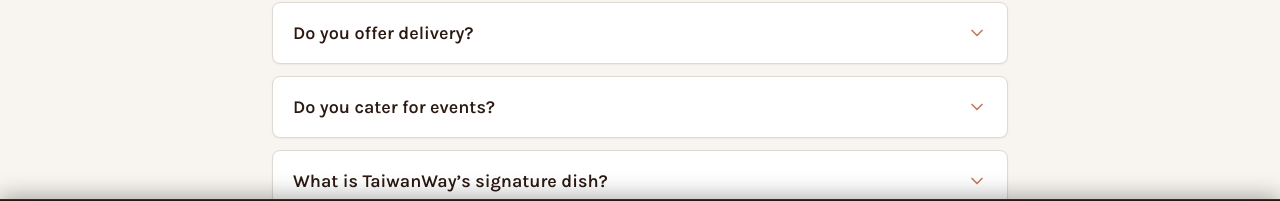
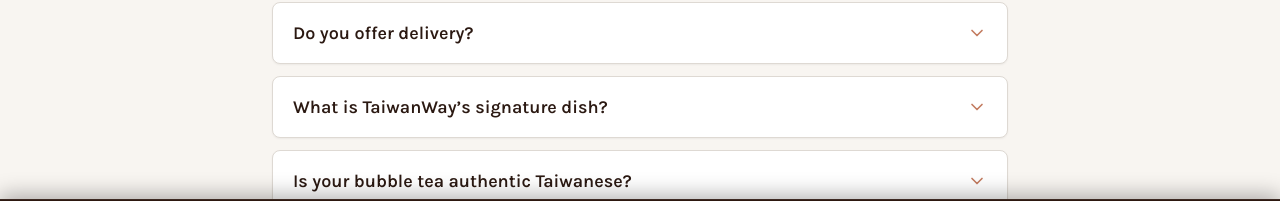
Before and after one commit to lunhsiangyuan/taiwanway, a Next.js app: page /faq in a window 1280 px wide. Shown: the part 471-672 px from the top of the page. Built offline with nearby package versions, Linux system fonts and the light colour scheme; no server answers.

Commit message:
fix(faq): remove catering question pending availability confirmation (#13)
Amy: catering service isn't confirmed yet — pull the FAQ entry so we
don't promise something that may not be available.

Co-authored-by: amyheish-prog <277500129+amyheish-prog@users.noreply.github.com>

```diff
--- a/app/faq/faqs.ts
+++ b/app/faq/faqs.ts
@@ -22,14 +22,6 @@
     a_zh: '有。我們透過 Uber Eats 提供外送服務，涵蓋 Middletown 及 Orange County 周邊地區。也可以在 order.taiwanwayny.com 線上訂餐到店自取。',
     q_es: '¿Ofrecen entrega a domicilio?',
     a_es: 'Sí. TaiwanWay ofrece entrega a través de Uber Eats en Middletown y áreas cercanas del condado de Orange. También pueden ordenar en línea para recoger en la tienda en order.taiwanwayny.com.',
-  },
-  {
-    q_en: 'Do you cater for events?',
-    a_en: 'Yes. TaiwanWay offers catering for corporate lunches, birthday parties, community events, and private gatherings. Popular catering items include beef noodle soup, braised pork rice, bubble tea, and Taiwanese pineapple cake. Contact us at 845-381-1002 or visit taiwanwayny.com/catering.',
-    q_zh: '有外燴服務嗎？',
-    a_zh: '有。我們提供公司午餐、生日派對、社區活動、私人聚會的外燴。熱門品項包括牛肉麵、滷肉飯、珍珠奶茶、台灣鳳梨酥。可致電 845-381-1002 或至 taiwanwayny.com/catering 洽詢。',
-    q_es: '¿Ofrecen catering para eventos?',
-    a_es: 'Sí. Ofrecemos catering para almuerzos corporativos, fiestas de cumpleaños, eventos comunitarios y reuniones privadas. Llámenos al 845-381-1002 o visite taiwanwayny.com/catering.',
   },
   {
     q_en: 'What is TaiwanWay\u2019s signature dish?',
```
